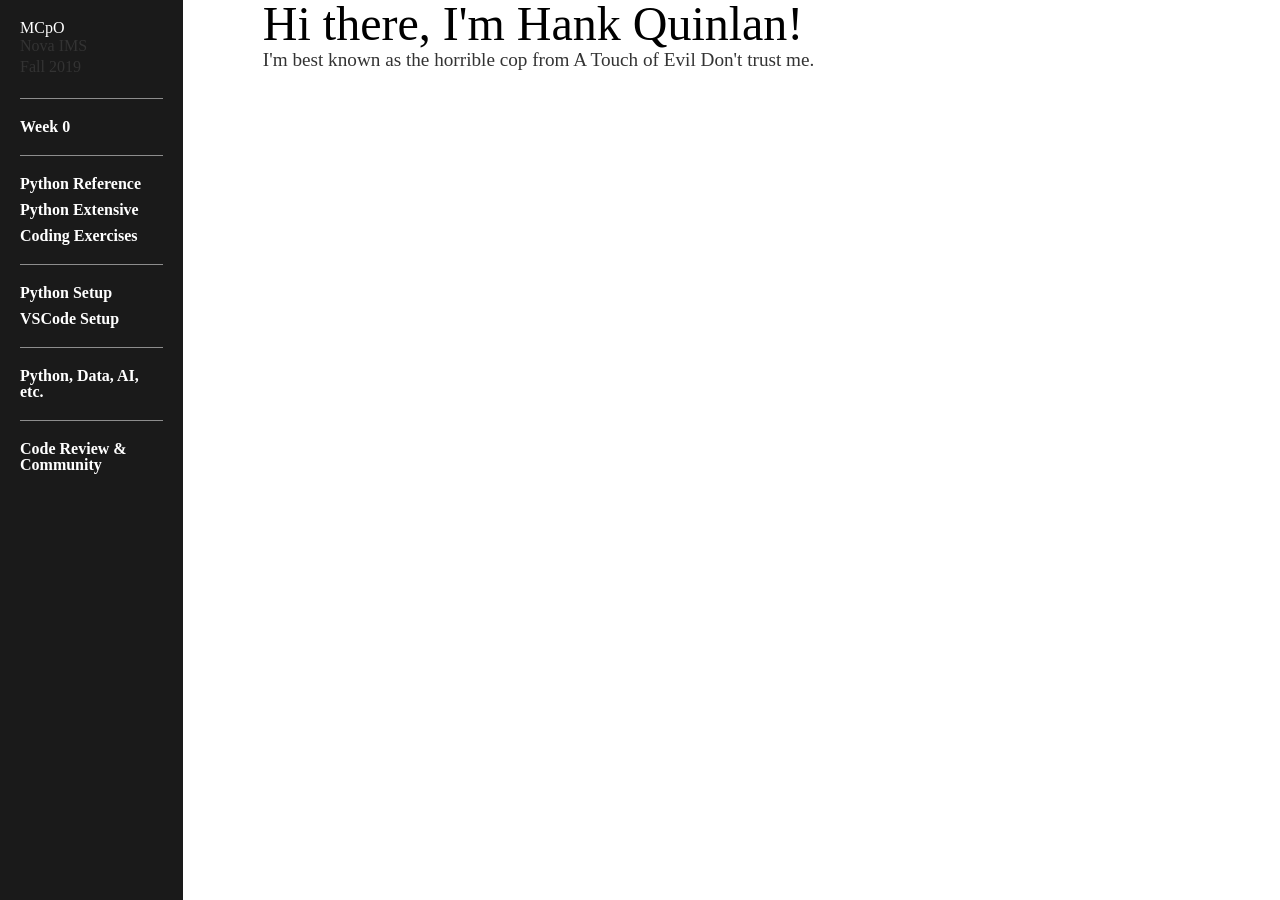
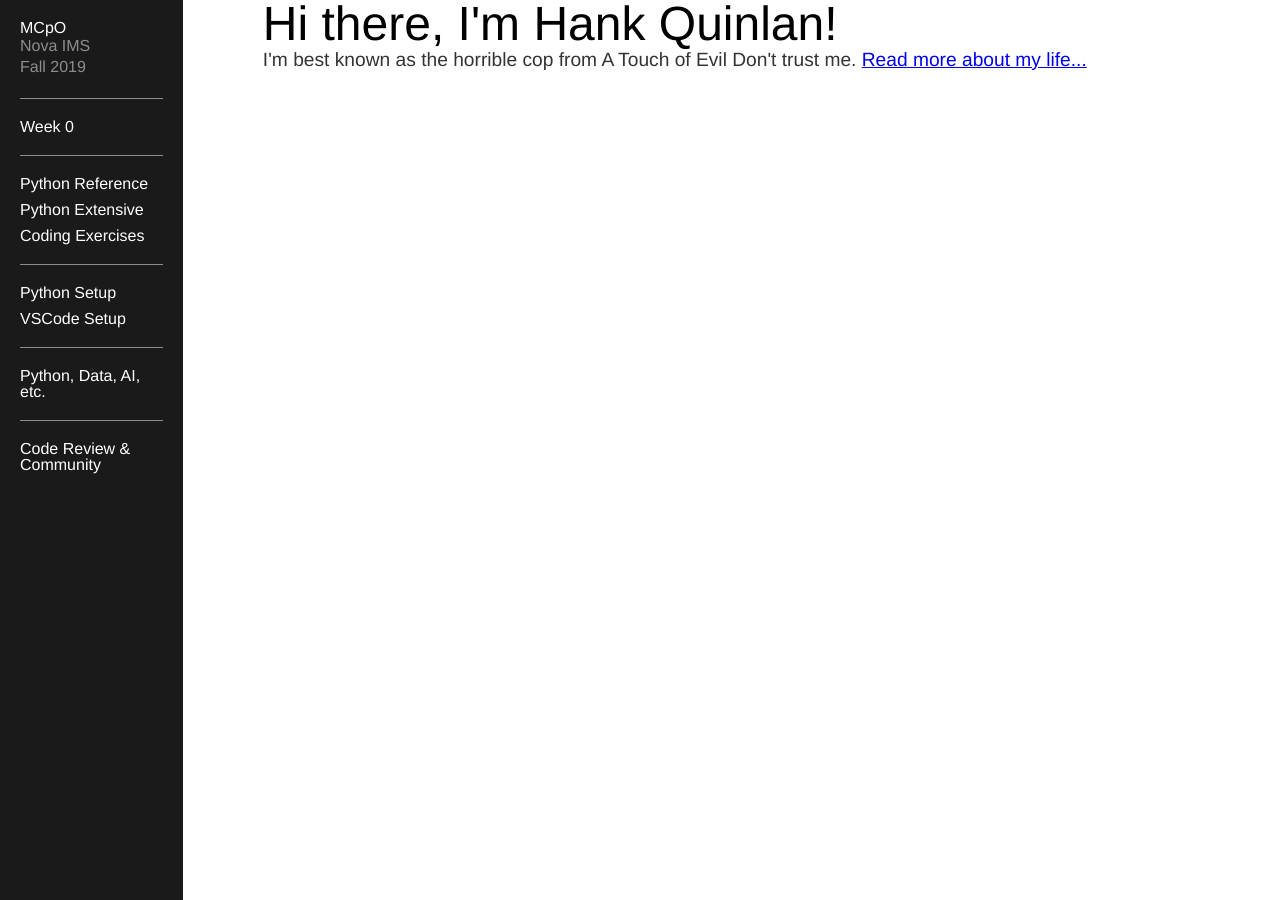
Before and after one commit to mcpo19/mcpo19_backup, a Jekyll site: the page built from index.html, in a window 1280 px wide. Built offline with Jekyll 4.4.1, drawn with Linux system fonts in a browser that asks for light colours.

Commit message:
Update main.css

```diff
--- a/css/main.css
+++ b/css/main.css
@@ -43,33 +43,44 @@ table {
 }
 /* ====================== */
 /* ====================== */
+/* ====================== */
 /* SITE'S CSS STARTS HERE */
+/* ====================== */
 /* ====================== */
 /* ====================== */
 body {
     margin: 0;
-    font-family: 'Gotham', 'Avenir Next', 'Sans-Serif';
+    font-family: 'Avenir Next', 'Gotham', 'Helvetica Neue', 'Sans-Serif';
     display: grid;
     grid-template-columns: repeat(7, minmax(180px, 1fr));
     height: 100vh;
     width: 100vw;
 }
+/* ====================== */
+/*  SIDE NAV'S CSS        */
+/* ====================== */
 body #sidenav {
     background-color: #1a1a1a;
     color: white;
     padding: 20px;
     overflow-y: scroll;
 }
+body #sidenav a {
+	text-decoration: none;
+	color: white;
+}
 body #sidenav a#title-logo {
-    font_size: 20px;
+    font_size: 1.5em;
 }
 body #sidenav p.logo-text {
     font-size: 16px;
+	color: white;
+	opacity: 0.5;
 }
 body #sidenav nav ul {
     padding: 0px;
     list-style: none;
-    font-weight: bold;
+    font-weight: 300;
 }
 body #sidenav nav ul li {
     display: block;
@@ -80,16 +91,14 @@ body #sidenav nav ul li span.nav-separator {
     border-bottom: 1px solid rgba(255,255,255,0.5);
     margin: 20px 0px;
 }
-a {
-    text-decoration: none;
-    color: white;
+body #sidenav nav ul li a {
+	font-size: 16px;
 }
 a:hover {
     text-decoration: underline;
 }
 h1 {
     font-size: 3em;
-/*     font-family:'Helvetica', 'Arial', 'Sans-Serif'; */
 }
 p {
     font-size: 1.2em;
```
